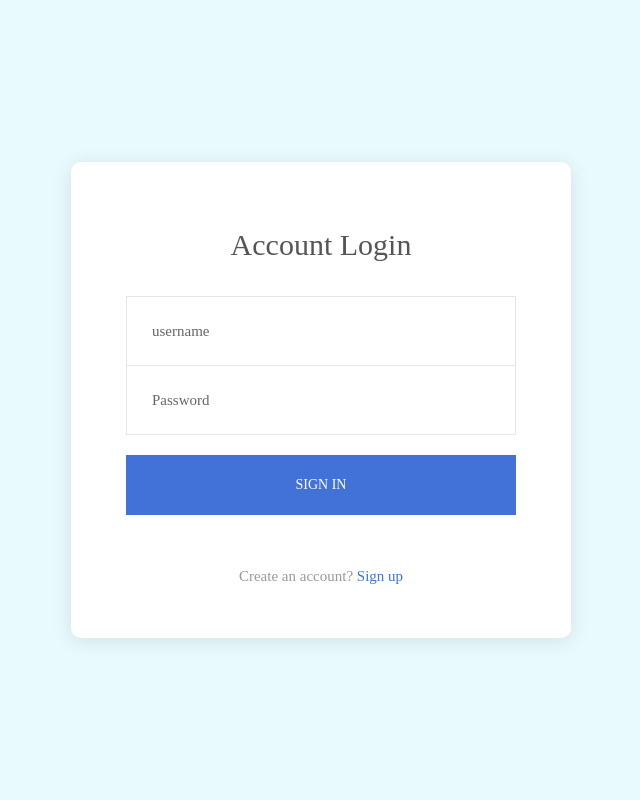
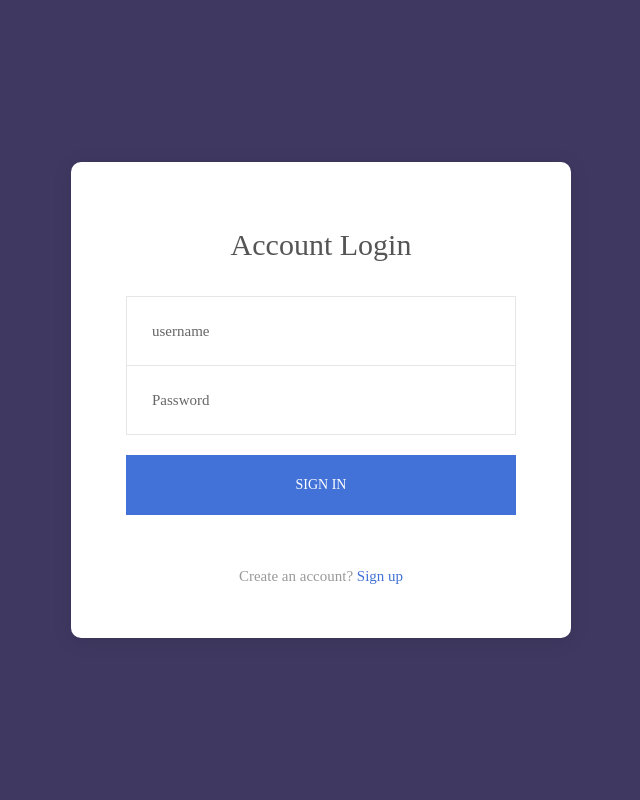
Before and after one commit to SHorne41/Project1, a Flask app: page / in a window 1280 px wide. Shown: the whole page, without its empty margins (319-959 px from the left). Run offline with Flask 2, Linux system fonts and the light colour scheme; some libraries are stand-ins or nearby versions; some web fonts are replaced.

Commit message:
Altering page background colours

```diff
--- a/application.py
+++ b/application.py
@@ -38,7 +38,7 @@ def index():
         password = request.form.get("password")
         if db.execute("SELECT * FROM users WHERE username = :username AND password = :password",
         {"username": username, "password": password}).rowcount == 0:
-            return render_template ("error.html", message="Invalid username/password")
+            return render_template ("error.html", messageHeading = "Login Failed", message="Invalid username/password")
         else:
             session['username']  = username
             return redirect(url_for('search'))
@@ -55,12 +55,12 @@ def register():
         #Search DB to see if the username is available
         if db.execute("SELECT username FROM users WHERE username = :username",
         {"username": username}).rowcount == 1:
-            return render_template ("error.html", message="Username unavailable")
+            return render_template ("error.html", messageHeading = "Registration Failed", message="Username unavailable")
         else:
             db.execute("INSERT INTO users (username, password) VALUES (:username, :password)",
             {"username": username, "password": password})
             db.commit()
-            return render_template ("error.html", message="Registration successful")
+            return render_template ("error.html", messageHeading = "Registration successful!", message="Your account is ready to go.")
 
     return render_template("registration.html")
 
@@ -100,7 +100,7 @@ def searchDB():
                 searchResults = None
 
         if searchResults == None:
-            return render_template ("error.html", message="No match found")
+            return render_template ("error.html", messageHeading = "Error", message="No match found")
 
     return render_template("searchResult.html", searchResults=searchResults)
 
@@ -139,7 +139,7 @@ def createReview(ISBN):
         db.execute("INSERT INTO reviews VALUES (:isbn, :username, :review, :rating)",
         {"isbn": ISBN, "username": username, "review": review, "rating": rating})
         db.commit()
-    return render_template("error.html", message="Review Posted!")
+    return render_template("error.html", messageHeading = "Review Posted!", message="Review successfully posted.")
 
 
 #API route
--- a/static/stylesheets/loginMain.css
+++ b/static/stylesheets/loginMain.css
@@ -147,7 +147,7 @@ iframe {
   justify-content: center;
   align-items: center;
   padding: 15px;
-  background: #e9faff;
+  background: #3f3861;
 }
 
 .wrap-login100 {
--- a/templates/error.html
+++ b/templates/error.html
@@ -1,7 +1,7 @@
-{%extends "layout.html"%}
+{%extends "logout.html"%}
 
 {%block heading%}
-<h1 style="text-align: center;">Error</h1>
+<h1 style="text-align: center;">{{messageHeading}}</h1>
 {%endblock%}
 
 {%block body%}
--- a/templates/index.html
+++ b/templates/index.html
@@ -23,6 +23,12 @@
 	<link rel="stylesheet" type="text/css" href="{{url_for('static', filename='stylesheets/util.css')}}">
 	<link rel="stylesheet" type="text/css" href="{{url_for('static', filename='stylesheets/loginMain.css')}}">
 <!--===============================================================================================-->
+
+<style>
+	body {
+		background-color: #3f3861;
+	}
+</style>
 {%endblock%}
 
 {%block body%}
--- a/templates/registration.html
+++ b/templates/registration.html
@@ -11,6 +11,12 @@
 
     <!-- Main css -->
     <link rel="stylesheet" href="{{url_for('static', filename='stylesheets/style.css')}}">
+
+    <style>
+        body {
+            background-color: #3f3861;
+        }
+    </style>
 {%endblock%}
 
 {%block body%}
```
Also changed, not shown: templates/searchResult.html (indentation only).
